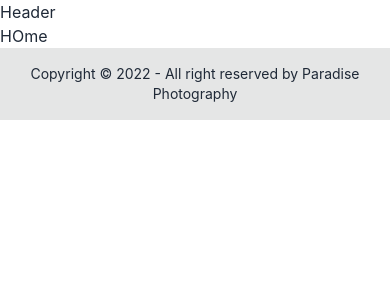
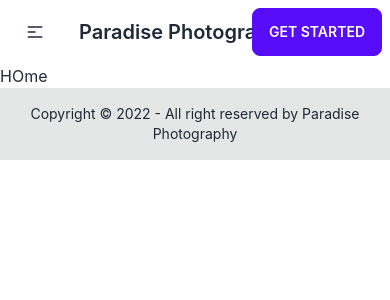
Before and after one commit to WebDevDibbo/Paradise-Photography, a React (Create React App) app: page / in a window 390 px wide. Shown: the top 300 px of the page. Built offline with nearby package versions, Linux system fonts and the light colour scheme.

Commit message:
navbar added

```diff
--- a/src/Pages/Shared/Header/Header.js
+++ b/src/Pages/Shared/Header/Header.js
@@ -1,11 +1,55 @@
-import React from 'react';
+import React from "react";
+import { Link } from "react-router-dom";
 
 const Header = () => {
-    return (
-        <div>
-            <h2>Header</h2>
+
+  return (
+    <div>
+      <div className="navbar bg-base-100">
+        <div className="navbar-start">
+          <div className="dropdown">
+            <label tabIndex={0} className="btn btn-ghost lg:hidden">
+              <svg
+                xmlns="http://www.w3.org/2000/svg"
+                className="h-5 w-5"
+                fill="none"
+                viewBox="0 0 24 24"
+                stroke="currentColor"
+              >
+                <path
+                  strokeLinecap="round"
+                  strokeLinejoin="round"
+                  strokeWidth="2"
+                  d="M4 6h16M4 12h8m-8 6h16"
+                />
+              </svg>
+            </label>
+            <ul
+              tabIndex={0}
+              className="menu menu-compact dropdown-content mt-3 p-2 shadow bg-base-100 rounded-box w-52"
+            >
+             <li><Link to='/'>Home</Link></li>
+             <li><Link to='/services'>Services</Link></li>
+
+            </ul>
+          </div>
+          <Link className="btn btn-ghost normal-case text-xl">
+            Paradise Photography
+          </Link>
         </div>
-    );
+        <div className="navbar-center hidden lg:flex">
+          <ul className="menu menu-horizontal p-0">
+          <li><Link to='/'>Home</Link></li>
+          <li><Link to='/services'>Services</Link></li>
+
+          </ul>
+        </div>
+        <div className="navbar-end">
+          <button className="btn btn-primary">Get started</button>
+        </div>
+      </div>
+    </div>
+  );
 };
 
 export default Header;
```
